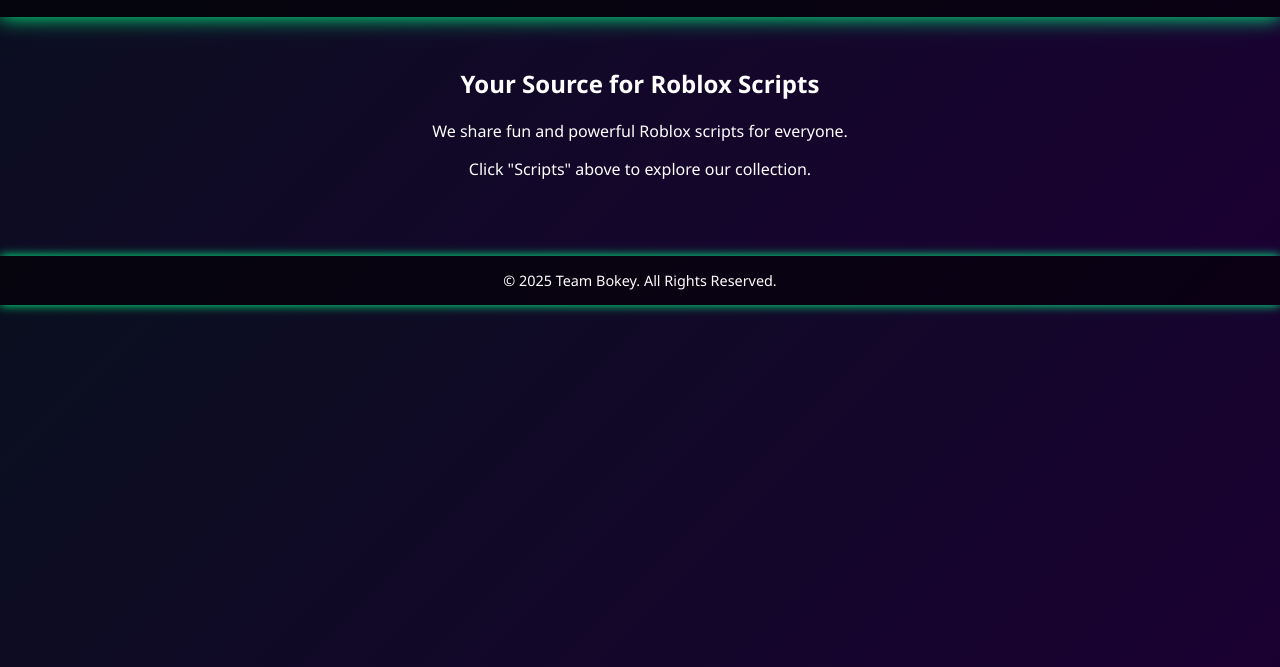
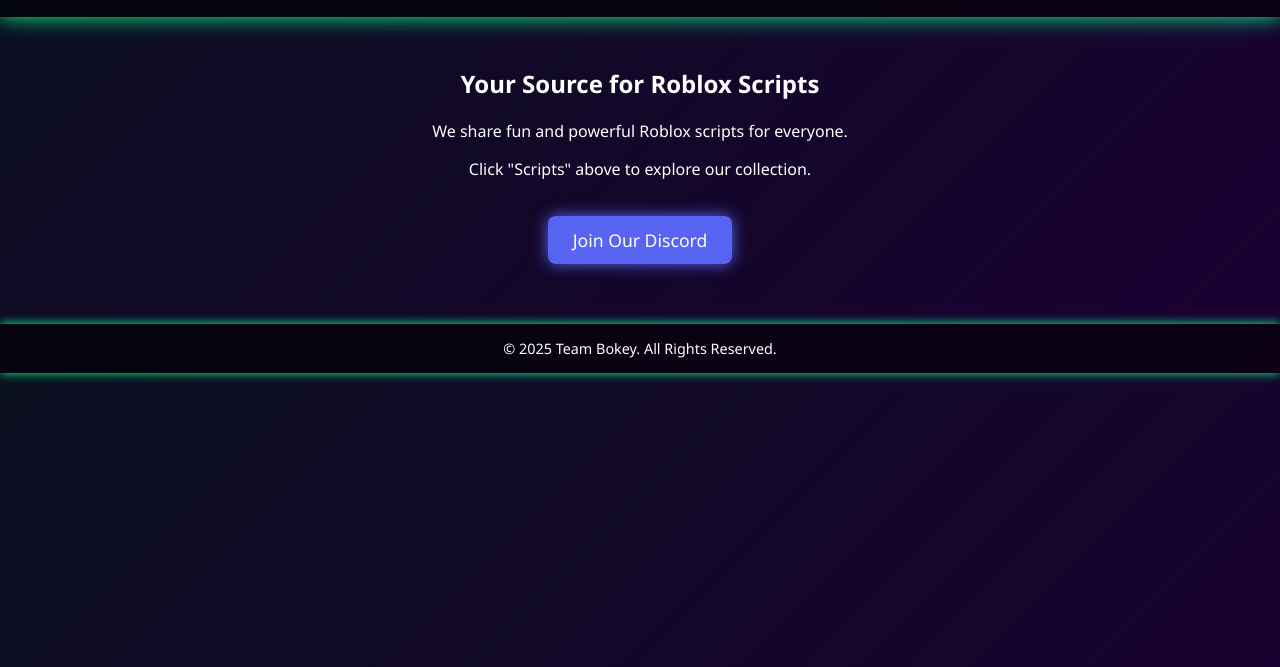
Before and after one commit to teambokey/teambokey.github.io, a plain HTML site: page index.html in a window 1280 px wide. Shown: the part 133-800 px from the top of the page. Drawn offline with Linux system fonts and the light colour scheme.

Commit message:
Update index.html

```diff
--- a/index.html
+++ b/index.html
@@ -36,6 +36,22 @@
         h1 {
             text-shadow: 0 0 15px #00ff88;
         }
+        .discord-btn {
+            display: inline-block;
+            margin-top: 20px;
+            padding: 12px 25px;
+            background: #5865F2;
+            color: white;
+            font-size: 1.1em;
+            border-radius: 8px;
+            text-decoration: none;
+            box-shadow: 0 0 15px #5865F2;
+            transition: 0.3s;
+        }
+        .discord-btn:hover {
+            background: #4752C4;
+            box-shadow: 0 0 25px #5865F2;
+        }
         footer {
             background: rgba(0, 0, 0, 0.6);
             padding: 15px;
@@ -62,6 +78,10 @@
         <h2>Your Source for Roblox Scripts</h2>
         <p>We share fun and powerful Roblox scripts for everyone.</p>
         <p>Click "Scripts" above to explore our collection.</p>
+
+        <a class="discord-btn" href="https://discord.gg/jhSk3MR2aC" target="_blank">
+            Join Our Discord
+        </a>
     </main>
 
     <footer>
```
